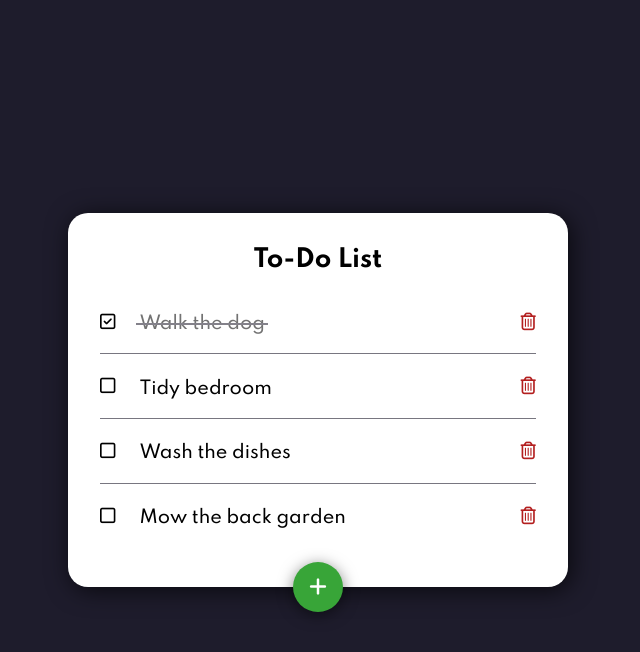
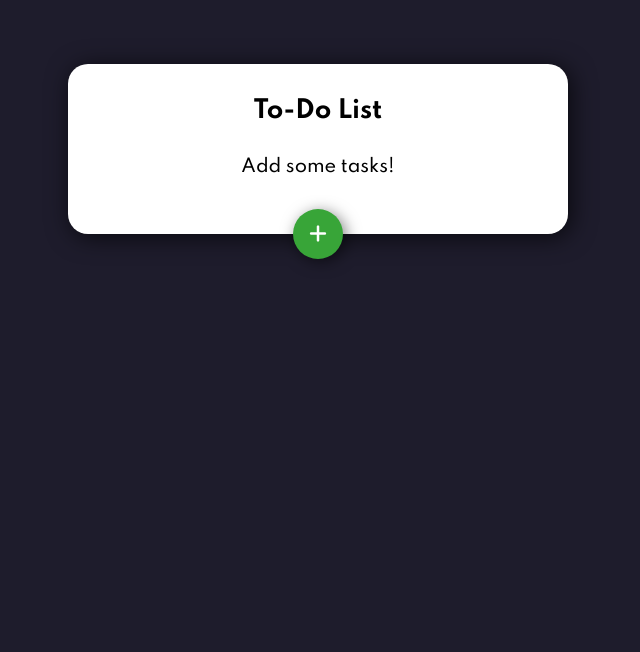
Before and after one commit to connorbiddle/react-to-do-list, a React (Create React App) app: page / in a window 1280 px wide. Shown: the top 652 px of the page, without its empty margins (322-962 px from the left). Built offline with nearby package versions, Linux system fonts and the light colour scheme.

Commit message:
Implemented task creation and persisted tasks to local storage.

```diff
--- a/src/App.css
+++ b/src/App.css
@@ -1,7 +1,8 @@
 .App {
-  height: 100vh;
+  min-height: 100vh;
   background: #1e1c2c;
   display: flex;
-  align-items: center;
+  align-items: flex-start;
   justify-content: center;
+  padding: 4rem 1.5rem;
 }
--- /dev/null
+++ b/src/components/NewTaskForm.jsx
@@ -0,0 +1,39 @@
+import React, { useContext, useState } from "react";
+import { AppContext } from "../context/AppContext";
+import "../styles/NewTaskForm.css";
+
+const NewTaskForm = () => {
+  const { createTask, cancelAddTask } = useContext(AppContext);
+
+  const [taskName, setTaskName] = useState("");
+
+  const handleChange = (e) => setTaskName(e.target.value);
+
+  const handleSubmit = (e) => {
+    e.preventDefault();
+    if (taskName.length <= 0) return;
+    createTask(taskName);
+    setTaskName("");
+    cancelAddTask();
+  };
+
+  return (
+    <form className="NewTaskForm" onSubmit={handleSubmit}>
+      <input
+        autoFocus
+        type="text"
+        placeholder="Enter a new task..."
+        value={taskName}
+        onChange={handleChange}
+      />
+      <div className="NewTaskForm-buttons">
+        <button className="NewTaskForm-create">Create</button>
+        <button className="NewTaskForm-cancel" onClick={cancelAddTask}>
+          Cancel
+        </button>
+      </div>
+    </form>
+  );
+};
+
+export default NewTaskForm;
--- a/src/components/TasksList.jsx
+++ b/src/components/TasksList.jsx
@@ -1,20 +1,33 @@
 import React, { useContext } from "react";
 import { AppContext } from "../context/AppContext";
 import Task from "./Task";
+import NewTaskForm from "./NewTaskForm";
 import "../styles/TasksList.css";
 
 const TasksList = () => {
-  const { tasks } = useContext(AppContext);
+  const { tasks, isAddingTask, startAddTask } = useContext(AppContext);
+
+  const getTasks = () => {
+    if (tasks.length <= 0 && !isAddingTask) {
+      return <p className="TasksList-empty">Add some tasks!</p>;
+    } else {
+      return tasks.map((task, index) => (
+        <Task key={task.id} isLast={index === tasks.length - 1} {...task} />
+      ));
+    }
+  };
 
   return (
     <ul className="TasksList">
       <h1 className="TasksList-title">To-Do List</h1>
-      {tasks.map((task, index) => (
-        <Task key={task.id} isLast={index === tasks.length - 1} {...task} />
-      ))}
-      <button className="TasksList-add-new">
-        <i class="fas fa-plus" />
-      </button>
+      {getTasks()}
+      {isAddingTask ? (
+        <NewTaskForm />
+      ) : (
+        <button className="TasksList-add-new" onClick={startAddTask}>
+          <i className="fas fa-plus" />
+        </button>
+      )}
     </ul>
   );
 };
--- a/src/context/AppContext.js
+++ b/src/context/AppContext.js
@@ -1,17 +1,13 @@
-import React, { createContext, useState } from "react";
+import React, { createContext, useState, useEffect } from "react";
 import { v4 as uuid } from "uuid";
 
 export const AppContext = createContext();
 
-const defaultTasks = [
-  { id: uuid(), name: "Walk the dog", completed: true },
-  { id: uuid(), name: "Tidy bedroom", completed: false },
-  { id: uuid(), name: "Wash the dishes", completed: false },
-  { id: uuid(), name: "Mow the back garden", completed: false },
-];
-
 export const AppProvider = (props) => {
-  const [tasks, setTasks] = useState(defaultTasks);
+  const [tasks, setTasks] = useState(
+    JSON.parse(localStorage.getItem("ToDoListTasks")) || []
+  );
+  const [isAddingTask, setIsAddingTask] = useState(false);
 
   const toggleCompleted = (taskId) => {
     const newTasks = tasks.map((task) =>
@@ -19,14 +15,32 @@ export const AppProvider = (props) => {
     );
     setTasks(newTasks);
   };
-
+  const createTask = (taskName) => {
+    setTasks([...tasks, { id: uuid(), name: taskName, completed: false }]);
+  };
+  const startAddTask = () => setIsAddingTask(true);
+  const cancelAddTask = () => setIsAddingTask(false);
   const deleteTask = (taskId) => {
     const newTasks = tasks.filter((task) => task.id !== taskId);
     setTasks(newTasks);
   };
 
+  useEffect(() => {
+    localStorage.setItem("ToDoListTasks", JSON.stringify(tasks));
+  }, [tasks]);
+
   return (
-    <AppContext.Provider value={{ tasks, toggleCompleted, deleteTask }}>
+    <AppContext.Provider
+      value={{
+        tasks,
+        toggleCompleted,
+        deleteTask,
+        isAddingTask,
+        startAddTask,
+        cancelAddTask,
+        createTask,
+      }}
+    >
       {props.children}
     </AppContext.Provider>
   );
--- /dev/null
+++ b/src/styles/NewTaskForm.css
@@ -0,0 +1,39 @@
+.NewTaskForm {
+  margin-top: 0.75rem;
+  margin-bottom: -0.5rem;
+}
+
+.NewTaskForm input {
+  width: 100%;
+  font-size: 1.1rem;
+  font-family: inherit;
+  padding: 1rem 1rem 0.8rem;
+  margin-top: 0.75rem;
+  border-radius: 15px;
+  border: 2px solid #ccc;
+}
+
+.NewTaskForm-buttons {
+  display: flex;
+  align-items: center;
+  justify-content: center;
+}
+
+.NewTaskForm-buttons button {
+  cursor: pointer;
+  font-family: inherit;
+  margin: 1.25rem 0.35rem 0;
+  padding: 0.8em 1.2em 0.6em;
+  border: none;
+  border-radius: 50px;
+}
+
+.NewTaskForm-create {
+  background: #38a538;
+  color: #fff;
+}
+
+.NewTaskForm-cancel {
+  background: #b31f1f;
+  color: #fff;
+}
--- a/src/styles/Task.css
+++ b/src/styles/Task.css
@@ -48,4 +48,10 @@
 .Task-delete {
   margin-left: auto;
   color: #b31f1f;
+  opacity: 0;
+  transition: opacity 0.4s;
 }
+
+.Task:hover .Task-delete {
+  opacity: 1;
+}
--- a/src/styles/TasksList.css
+++ b/src/styles/TasksList.css
@@ -5,6 +5,8 @@
   padding: 2rem 2rem 2.5rem;
   border-radius: 20px;
   box-shadow: 3px 3px 25px rgba(0, 0, 0, 0.7);
+  animation: appear 1s ease forwards 0.25s;
+  opacity: 0;
 }
 
 .TasksList-title {
@@ -12,6 +14,12 @@
   font-weight: 700;
   text-align: center;
   margin-bottom: 1rem;
+}
+
+.TasksList-empty {
+  text-align: center;
+  font-size: 1.1rem;
+  padding: 1rem 0;
 }
 
 .TasksList-add-new {
@@ -27,10 +35,21 @@
   border-radius: 50%;
   font-size: 1.25rem;
   transform: translate(-50%, 50%);
-  box-shadow: 0 3px 15px rgba(0, 0, 0, 0.5);
+  box-shadow: 3px 3px 15px rgba(0, 0, 0, 0.5);
   transition: transform 0.5s ease;
 }
 
 .TasksList-add-new:hover {
   transform: translate(-50%, 50%) scale(1.2);
 }
+
+@keyframes appear {
+  from {
+    opacity: 0;
+    transform: scale(0.6);
+  }
+  to {
+    opacity: 1;
+    transform: scale(1);
+  }
+}
```
